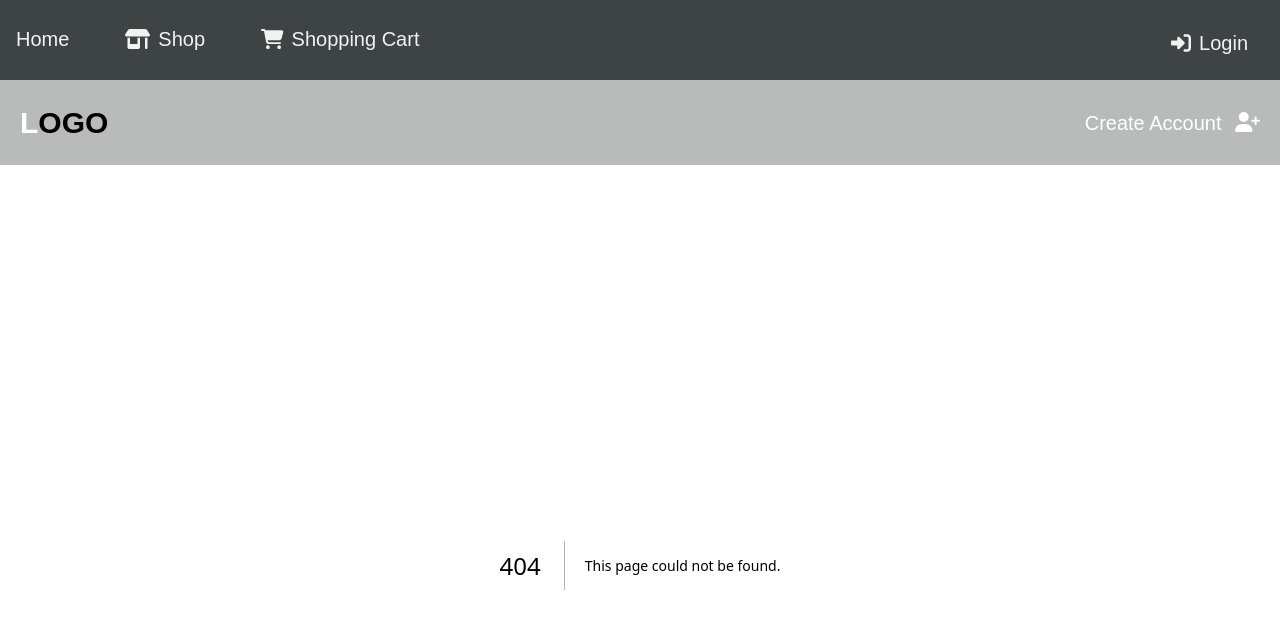
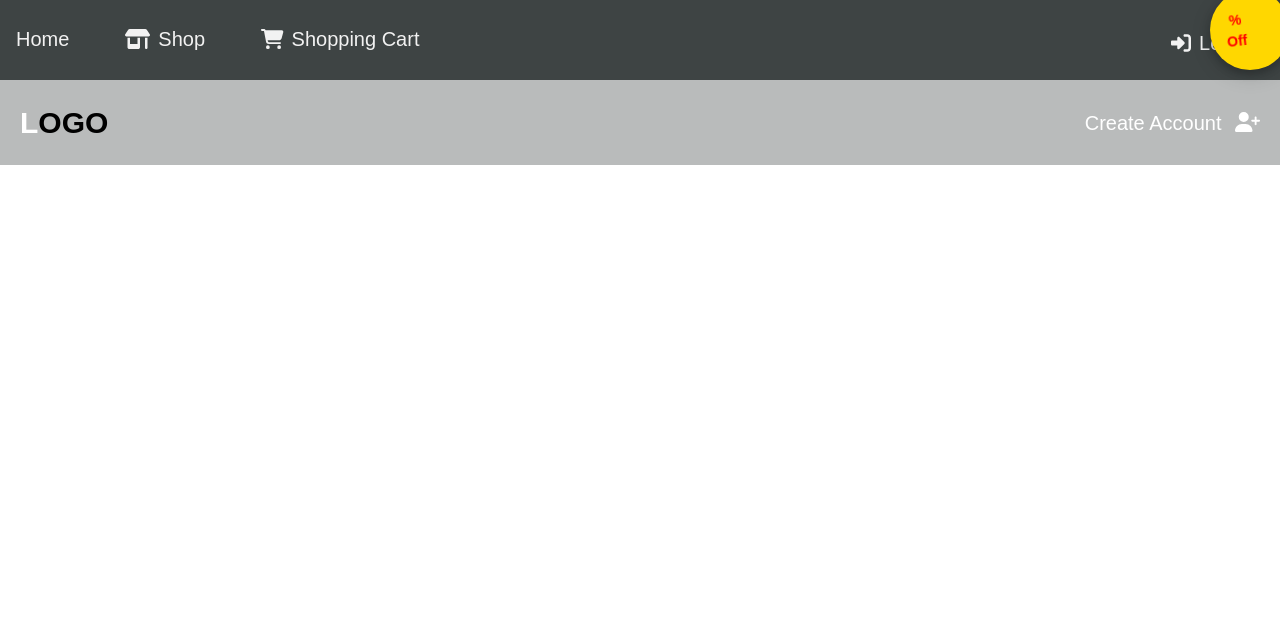
Before and after one commit to Noorjahan1/ecommerce, a Next.js app: page /component/Discount in a window 1280 px wide. Before the commit this address had no page. Shown: the top 628 px of the page. Built offline with nearby package versions, Linux system fonts and the light colour scheme.

Commit message:
adding rating and other properties

```diff
--- /dev/null
+++ b/app/component/Discount/Discount.module.css
@@ -0,0 +1,37 @@
+.discountStar {
+    position: absolute;
+    top: -10px; /* Adjusted position */
+    right: -10px; /* Adjusted position */
+    width: 80px; /* Width of the star */
+    height: 80px; /* Height of the star */
+    background-color: gold;
+    /* Proper star shape */
+    box-shadow: 0 4px 8px rgba(0, 0, 0, 0.2), 0 6px 20px rgba(0, 0, 0, 0.15); /* Shadow for 3D effect */
+     /* Add rotating animation */
+    border-radius: 50%;
+}
+
+.discountText {
+    position: absolute;
+    top: 25%;
+    left: 20%;
+
+    transform: translate(-30%, -10%);
+    text-align: center;
+    white-space: nowrap;
+    animation: rotateStar 3s infinite;
+    font-size: 14px; /* Font size for text inside the star */
+    font-weight: bold;
+    color: red;
+    /* Text color for better contrast */
+}
+
+/* Keyframes for rotating animation */
+@keyframes rotateStar {
+    0% {
+        transform: rotate(0deg);
+    }
+    100% {
+        transform: rotate(360deg); /* Full rotation */
+    }
+}
--- /dev/null
+++ b/app/component/Discount/page.js
@@ -0,0 +1,12 @@
+import React from 'react';
+import styles from './Discount.module.css'; // Import CSS module for styling
+
+export default function Discount({ discount }) {
+  return (
+
+      <div className={styles.discountStar}>
+        <h3 className={styles.discountText}>{discount} %<br/> Off</h3>
+      </div>
+
+  );
+}
--- a/app/product/[id]/Image/page.js
+++ b/app/component/Image/page.js
@@ -27,8 +27,9 @@ function ImageZoom({thumbnail}) {
     <div
       ref={imageContainerRef}
       style={{
-        width: '100%',
-        height: '100%',
+        width: '400px',
+        height: '400px',
+
         overflow: 'hidden',
         position: 'relative',
       }}
--- /dev/null
+++ b/app/component/Rating/page.js
@@ -0,0 +1,45 @@
+import React from 'react';
+
+const RatingStars = ({ rating, maxRating = 5, starSize = 30, starColor = 'gold', emptyStarColor = 'lightgray' }) => {
+  const filledStars = Math.floor(rating);
+  const hasHalfStar = rating - filledStars >= 0.5;
+  const emptyStars = maxRating - filledStars - (hasHalfStar ? 1 : 0);
+
+  const stars = [];
+
+  // Add filled stars
+  for (let i = 0; i < filledStars; i++) {
+    stars.push(
+      <span key={`filled-${i}`} style={{ color: starColor, fontSize: `${starSize}px` }}>
+        &#9733; {/* Full star */}
+      </span>
+    );
+  }
+
+  // Add half star
+  if (hasHalfStar) {
+    stars.push(
+      <span key="half" style={{ position: 'relative', display: 'inline-block', width: `${starSize}px`, fontSize: `${starSize}px` }}>
+        <span style={{ color: starColor, position: 'absolute', width: '50%', overflow: 'hidden' }}>
+          &#9733; {/* Half-filled star */}
+        </span>
+        <span style={{ color: emptyStarColor }}>
+          &#9733; {/* Empty star behind the half-filled star */}
+        </span>
+      </span>
+    );
+  }
+
+  // Add empty stars
+  for (let i = 0; i < emptyStars; i++) {
+    stars.push(
+      <span key={`empty-${i}`} style={{ color: emptyStarColor, fontSize: `${starSize}px` }}>
+        &#9734; {/* Empty star */}
+      </span>
+    );
+  }
+
+  return <div>{stars}</div>;
+};
+
+export default RatingStars;
--- a/app/product/[id]/page.js
+++ b/app/product/[id]/page.js
@@ -1,6 +1,8 @@
 import React from "react";
-import ImageZoom from "./Image/page";
-
+import ImageZoom from "../../component/Image/page";
+import Image from "next/image";
+import Discount from "@/app/component/Discount/page";
+import Rating from "@/app/component/Rating/page";
 export default async function Product({ params }) {
     const { id } = params;
 
@@ -13,7 +15,7 @@ export default async function Product({ params }) {
     const product = await res.json();
 
     // Destructure product details
-    const { title, thumbnail, description, price } = product;
+    const { title, thumbnail, description, price,discountPercentage,stock,tags,brand,sku,weight,warrantyInformation,shippingInformation,availabilityStatus,reviews,rating,returnPolicy,minimumOrderQuantity } = product;
 
     return (
         <div className="p-5 flex flex-col md:flex-row items-start gap-8">
@@ -29,14 +31,36 @@ export default async function Product({ params }) {
             </div>
 
             {/* Right Side: Content */}
-            <div className="w-full md:w-1/2 flex flex-col justify-center items-start gap-4 p-5 bg-white rounded-lg shadow-lg mt-[100px]">
+            <div className="relative w-full md:w-1/2 flex flex-col justify-center items-start gap-4 p-5 bg-white rounded-lg shadow-lg ">
+                <Discount discount={discountPercentage} />
                 <h1 className="text-2xl font-bold mb-4">{title}</h1>
                 <p className="text-lg text-gray-700 mb-4">{description}</p>
                 <p className="text-xl font-semibold text-gray-900 mb-4">${price}</p>
+
+                <div className="flex items-center gap-4 mb-4">
+                    <p className="text-sm font-medium text-gray-600 bg-gray-100 px-3 py-1 rounded-md shadow-sm">Shipment: {shippingInformation}</p>
+                    <p className="text-sm font-medium text-gray-600 bg-gray-100 px-3 py-1 rounded-md shadow-sm">Weight: {weight}</p>
+                    <p className="text-sm font-medium text-gray-600 bg-gray-100 px-3 py-1 rounded-md shadow-sm">Brand: {brand}</p>
+                    <p className="text-sm font-medium text-gray-600 bg-gray-100 px-3 py-1 rounded-md shadow-sm">SKU: {sku}</p>
+
+                </div>
+                <div className="flex items-center gap-4 mb-4">
+                    <p className="text-sm font-medium text-gray-600 bg-gray-100 px-3 py-1 rounded-md shadow-sm">Warranty:{warrantyInformation}</p>
+                    <p className="text-sm font-medium text-gray-600 bg-gray-100 px-3 py-1 rounded-md shadow-sm">Return Policy: {returnPolicy}</p>
+                    <p className="text-sm font-medium text-gray-600 bg-gray-100 px-3 py-1 rounded-md shadow-sm">Brand: {brand}</p>
+
+                </div>
+
+                <h1 className="font-bold text-gray-700">Minimum Quantity: {minimumOrderQuantity}</h1>
+                <Rating rating={rating}/>
+                <h1 className="flex flex-wrap gap-2 mb-4 font-bold text-gray-600">
+                    Status:<span  className={`${availabilityStatus === "In Stock" ? "text-green-800" : "text-red-700"} font-bold `}  > {availabilityStatus}</span>
+
+                    </h1>
+
                 <div className="flex items-center gap-4">
                     <button className="px-4 py-2 bg-gray-300 text-gray-700 rounded-lg hover:bg-gray-400 transition duration-300">Add to Cart</button>
                     <button className="px-4 py-2 bg-gray-300 text-gray-700 rounded-lg hover:bg-gray-400 transition duration-300">Buy Now</button>
-
                 </div>
             </div>
         </div>
```
